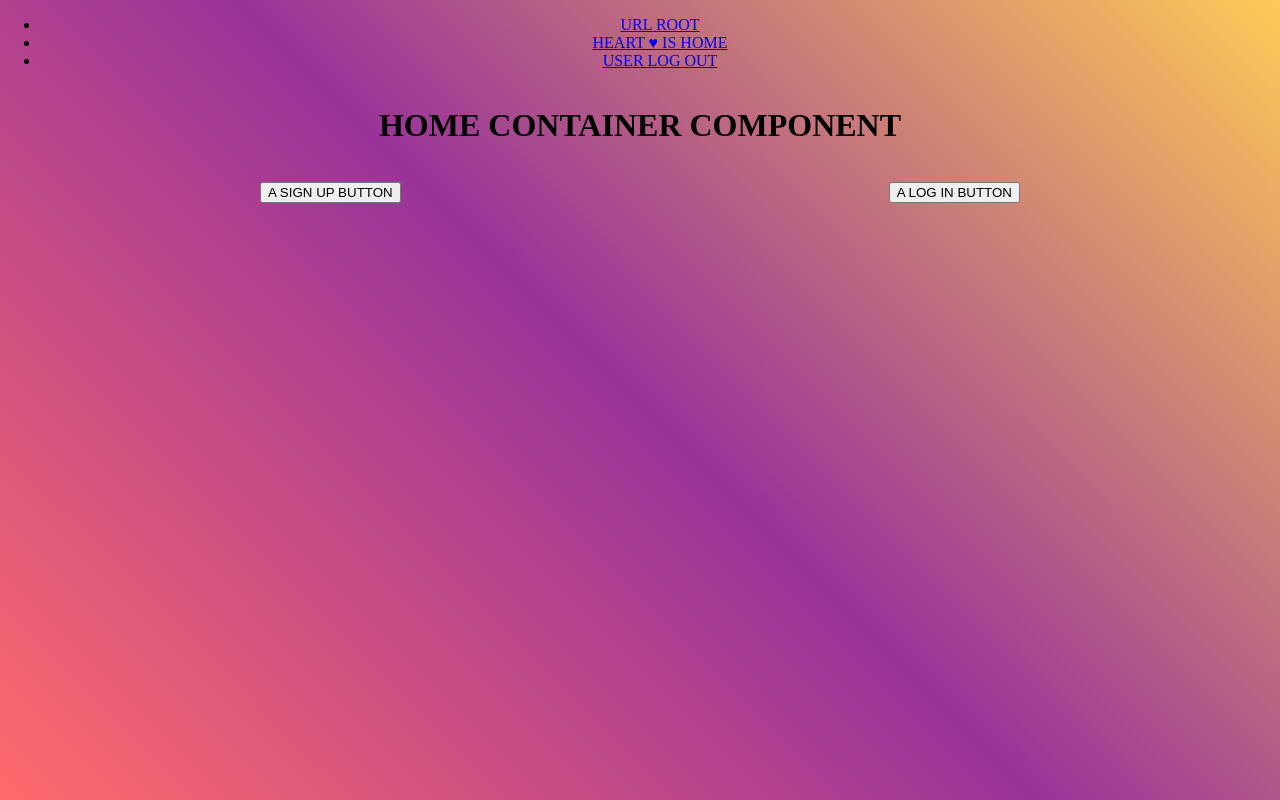
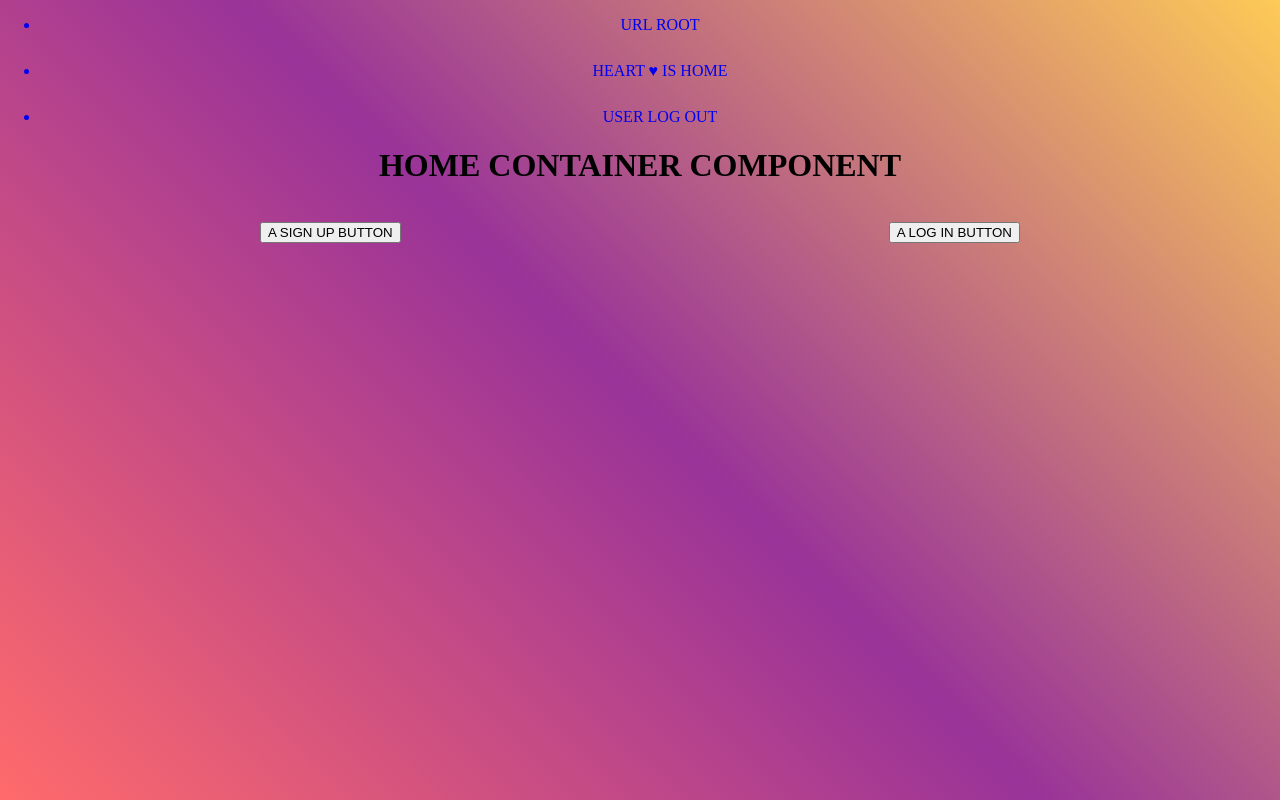
Before and after one commit to KimberlyRosaly/to-do-app, a React (Create React App) app: page / in a window 1280 px wide. Built offline with nearby package versions, Linux system fonts and the light colour scheme.

Commit message:
clean up excess and add manual inline style overrides

```diff
--- a/src/components/Navigation.js
+++ b/src/components/Navigation.js
@@ -1,13 +1,31 @@
 import React from 'react'
 import { Link } from 'react-router-dom'
 
+// NOTE: TEXT DECORATION OVERRIDE NEECESSARY
+
 export default function Navigation() {
     return(
-                <nav className="navigation-container">
-                    <ul className="navigation-unordered-list">
-                        <li><Link to={'/'}>URL ROOT</Link></li>
-                        <li><Link to={'/heart'}>HEART ♥ IS HOME</Link></li>
-                        <li><Link to={'/logout'}>USER LOG OUT</Link></li>
+                <nav>
+                    <ul>
+                        <Link to={'/'} style={{ textDecoration: 'none' }}>
+                            <li style={{
+                                borderRadius: '5%' }}>
+                                    URL ROOT
+                            </li>
+                        </Link>
+                        <Link to={'/heart'} style={{ textDecoration: 'none' }}>
+                            <li style={{
+                                paddingTop: '1.75em',
+                                paddingBottom: '1.75em' }}>
+                                    HEART ♥ IS HOME
+                            </li>
+                        </Link>
+                        <Link to={'/logout'} style={{ textDecoration: 'none' }}>
+                            <li style={{
+                                borderRadius: '5%' }}>
+                                    USER LOG OUT
+                            </li>
+                        </Link>
                     </ul>
                 </nav>
     )
```
